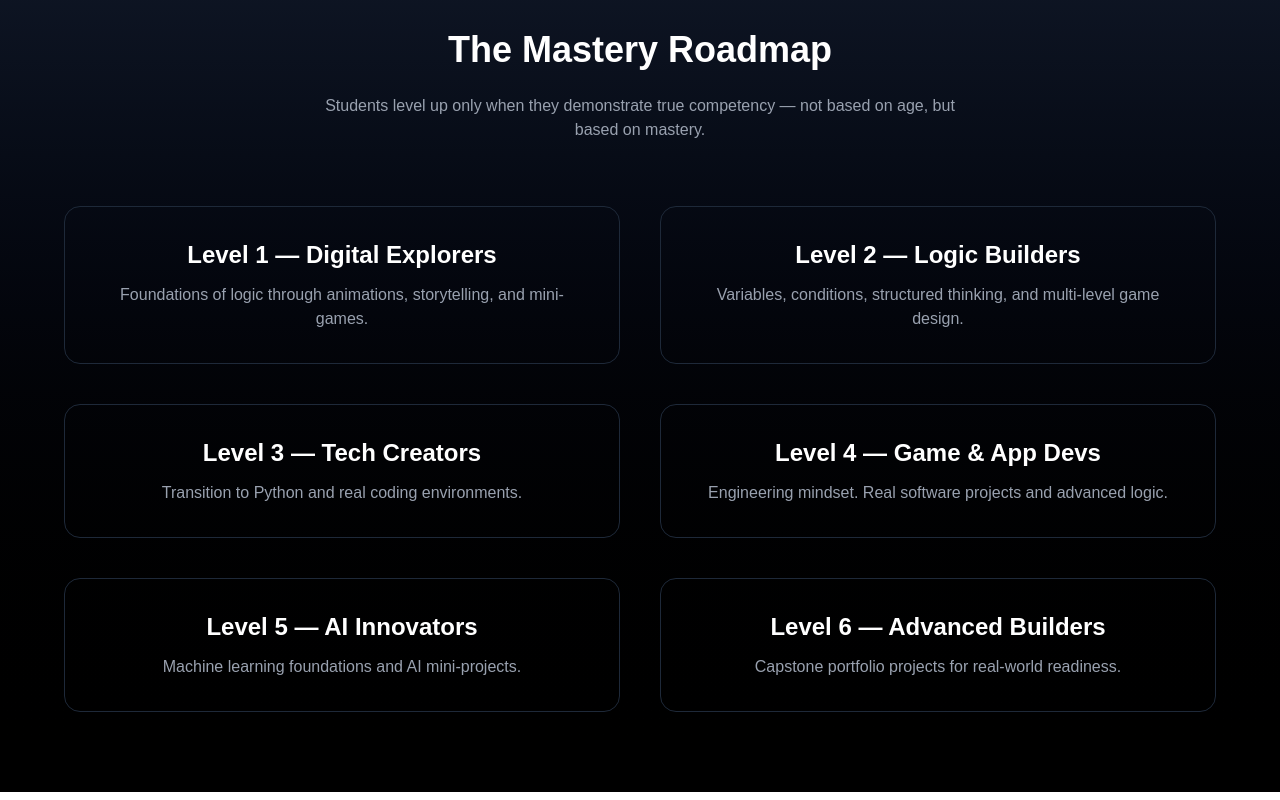
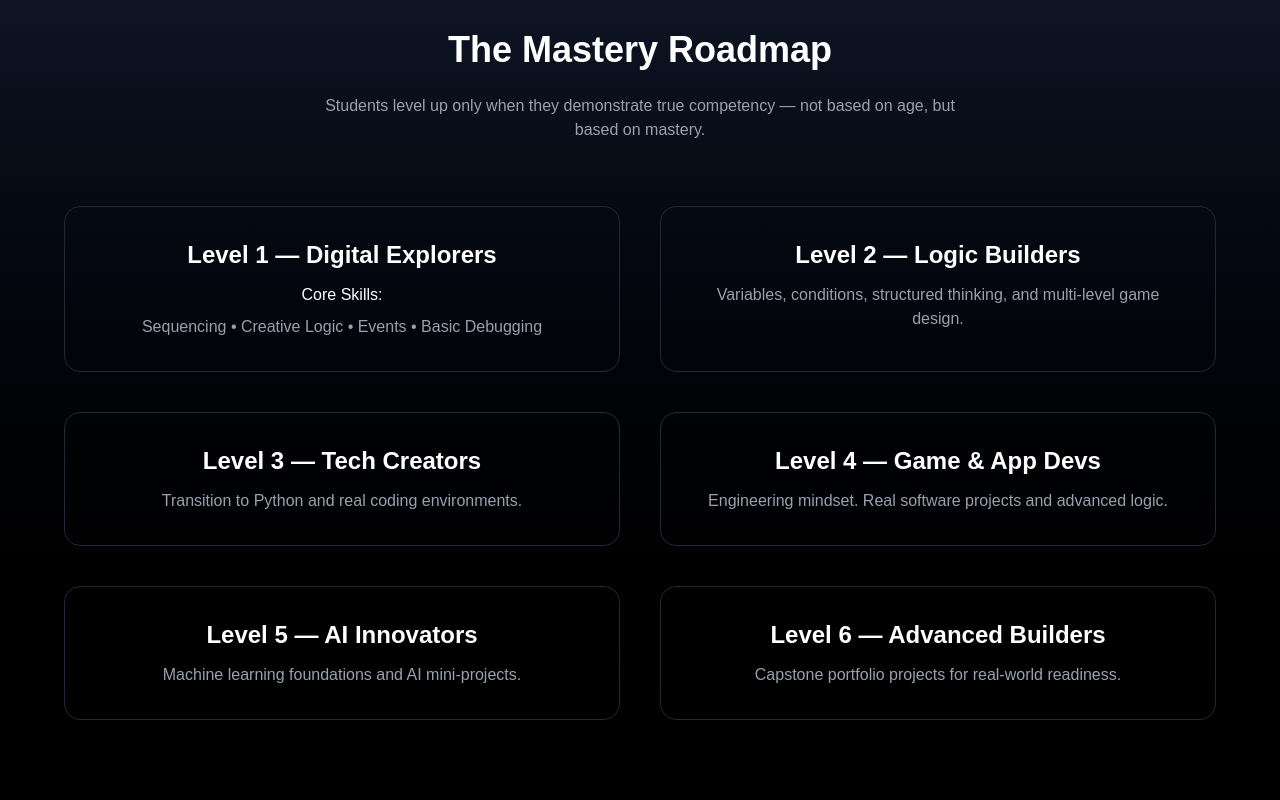
Before and after one commit to srushteesingh/logicleap-platform, a Next.js app: page / in a window 1280 px wide. Shown: the part 934-1734 px from the top of the page. Built offline with nearby package versions, Linux system fonts and the light colour scheme.

Commit message:
Add competency skills to Level 1

```diff
--- a/app/page.tsx
+++ b/app/page.tsx
@@ -68,9 +68,11 @@ export default function Home() {
             <h3 className="text-2xl font-semibold mb-3">
               Level 1 — Digital Explorers
             </h3>
-            <p className="text-gray-400">
-              Foundations of logic through animations, storytelling, and
-              mini-games.
+            <p className="text-gray-400 mt-3">
+              <span className="block mb-2 text-white font-medium">
+                Core Skills:
+              </span>
+              Sequencing • Creative Logic • Events • Basic Debugging
             </p>
           </div>
 
```
